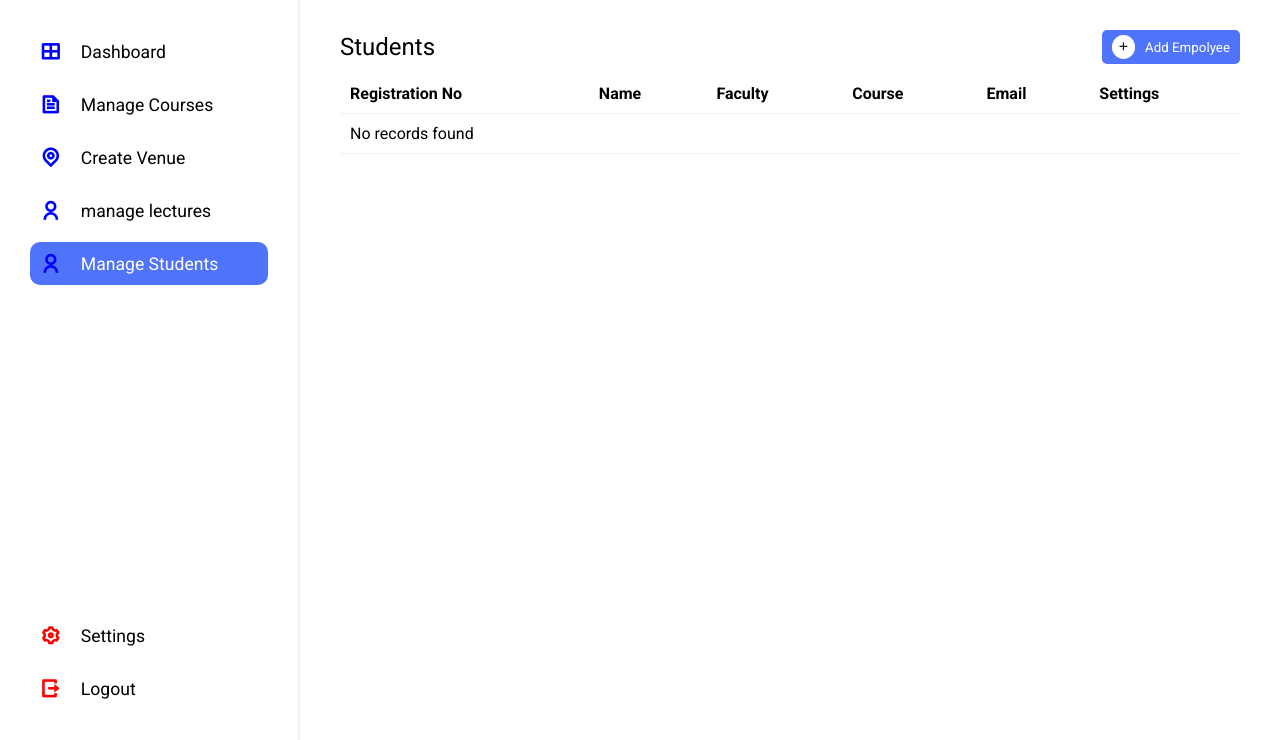
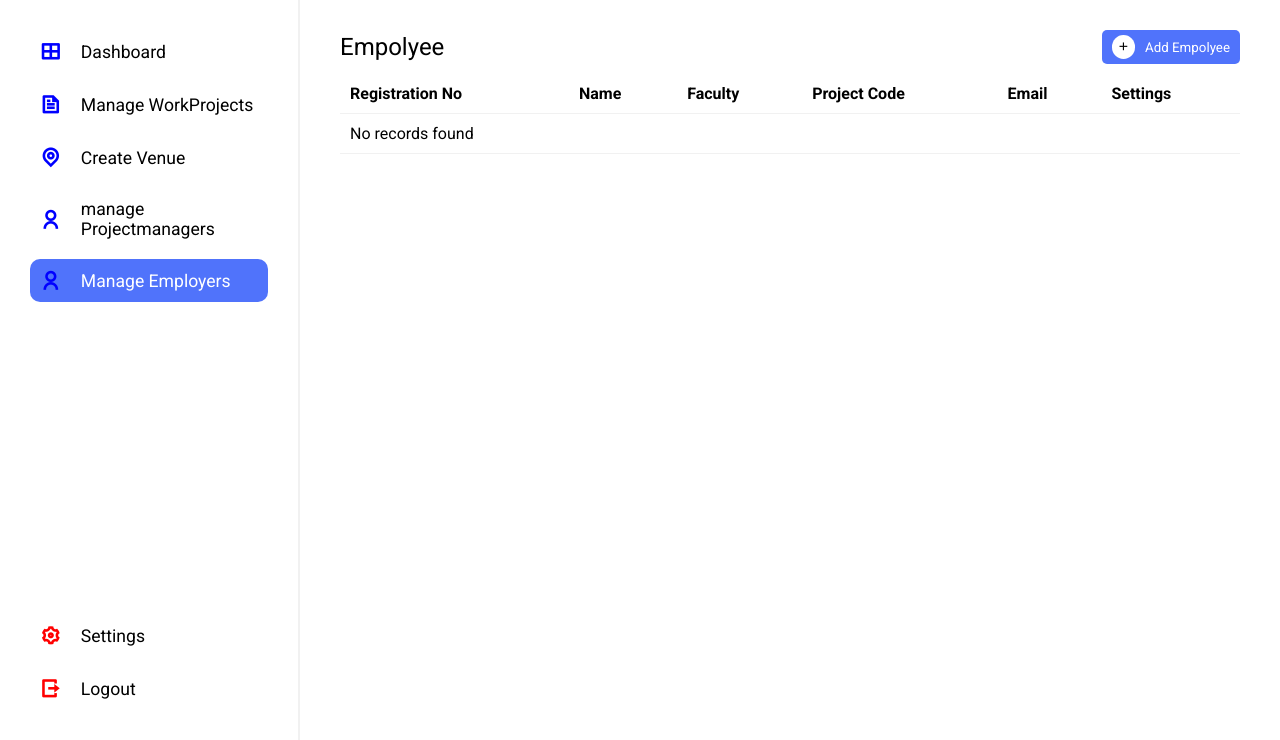
Before and after one commit to Rajkumar243/Face-Recognition-Attendance-System-main, a PHP site: page /administrator/manage-students in a window 1280 px wide. Shown: the part 60-800 px from the top of the page. Run offline with PHP 8.4, Linux system fonts and the light colour scheme; a user stored in the database is signed in; data comes from the database, SQL or seed files in the repository; data that the repository does not hold is empty.

Commit message:
Label changes

```diff
--- a/resources/assets/javascript/face_logics/script.js
+++ b/resources/assets/javascript/face_logics/script.js
@@ -155,6 +155,7 @@ function updateOtherElements() {
           label: result,
         });
         drawBox.draw(canvas);
+
       });
     }, 100);
   });
@@ -173,6 +174,8 @@ function sendAttendanceDataToServer() {
       const attendanceStatus = row.cells[5].innerText.trim();
 
       attendanceData.push({ studentID, course, unit, attendanceStatus });
+
+
     });
 
   const xhr = new XMLHttpRequest();
--- a/resources/pages/administrator/includes/sidebar.php
+++ b/resources/pages/administrator/includes/sidebar.php
@@ -9,7 +9,7 @@
                 <li>
                     <a href="manage-course">
                         <span class="icon icon-1"><i class="ri-file-text-line"></i></span>
-                        <span class="sidebar--item">Manage Courses</span>
+                        <span class="sidebar--item">Manage WorkProjects</span>
                     </a>
                 </li>
                 <li>
@@ -21,13 +21,13 @@
                 <li>
                     <a href="manage-lecture">
                         <span class="icon icon-1"><i class="ri-user-line"></i></span>
-                        <span class="sidebar--item">manage lectures</span>
+                        <span class="sidebar--item">manage Projectmanagers</span>
                     </a>
                 </li>
                 <li>
                     <a href="manage-students">
                         <span class="icon icon-1"><i class="ri-user-line"></i></span>
-                        <span class="sidebar--item">Manage Students</span>
+                        <span class="sidebar--item">Manage Employers</span>
                     </a>
                 </li>
 
--- a/resources/pages/administrator/manage-students.php
+++ b/resources/pages/administrator/manage-students.php
@@ -91,7 +91,7 @@ if (isset($_POST['addStudent'])) {
             <div class="table-container">
 
                 <div class="title" id="showButton">
-                    <h2 class="section--title">Students</h2>
+                    <h2 class="section--title">Empolyee</h2>
                     <button class="add"><i class="ri-add-line"></i>Add Empolyee</button>
                 </div>
 
@@ -102,7 +102,7 @@ if (isset($_POST['addStudent'])) {
                                 <th>Registration No</th>
                                 <th>Name</th>
                                 <th>Faculty</th>
-                                <th>Course</th>
+                                <th>Project Code</th>
                                 <th>Email</th>
                                 <th>Settings</th>
                             </tr>
```
Also changed, not shown: resources/pages/administrator/manage-course.php (+4 -4 lines).
